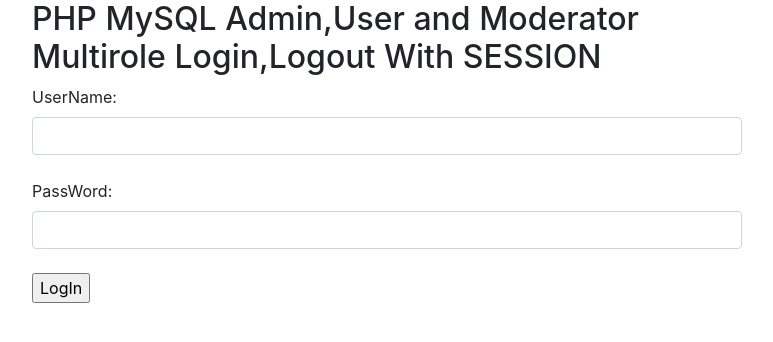
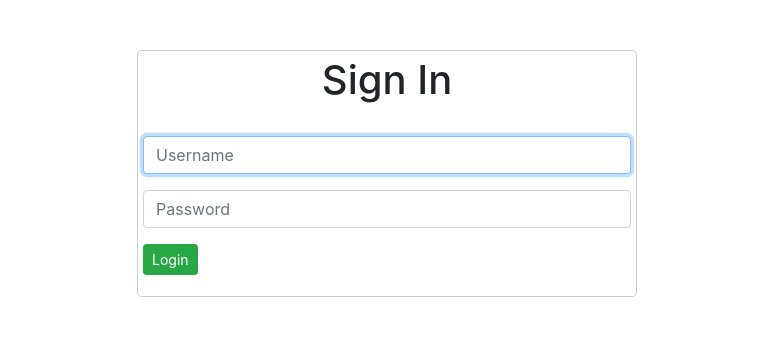
Before and after one commit to AdmirKaralic/crud, a PHP site: page / in a window 1280 px wide. Shown: the top 342 px of the page, without its empty margins (253-1026 px from the left). Run offline with PHP 8.4, Linux system fonts and the light colour scheme.

Commit message:
uradjeno stajliranje logina

```diff
--- a/index.php
+++ b/index.php
@@ -14,27 +14,40 @@ if(isset($_SESSION['login_user'])){
 
 ?>
 <html>
-<title>Welcome to nesto</title>
+<title>Welcome</title>
 <head>
 <!--<link rel="stylesheet" href="style.css" type="text/css"/>-->
 <link rel="stylesheet" href="https://maxcdn.bootstrapcdn.com/bootstrap/4.0.0/css/bootstrap.min.css" integrity="sha384-Gn5384xqQ1aoWXA+058RXPxPg6fy4IWvTNh0E263XmFcJlSAwiGgFAW/dAiS6JXm" crossorigin="anonymous">
 </head>
 <body>
-<div class="container">
-<div class="col-lg-8 offset-lg-2">
-<h2>PHP MySQL Admin,User and Moderator Multirole Login,Logout With SESSION</h2>
+<div class="container" style="margin-top:50px;">
+    <div class="col-md-12">
+    <div class="modal-dialog" style="margin-bottom:0">
+        <div class="modal-content" style="padding:5px;">
+                    <div class="panel-heading">
+                        <h1 class="panel-title text-center">Sign In</h1></br>
+                    </div>
+                    <div class="panel-body">
+                        <form role="form">
+                            <fieldset>
+                                <div class="form-group">
+                                    <input class="form-control" placeholder="Username" name="username" type="text" autofocus="">
+                                </div>
+                                <div class="form-group">
+                                    <input class="form-control" placeholder="Password" name="password" type="password" value="">
+                                </div>
 
-<form  method="POST" action="">
-<div class="form-group">
-<label>UserName:</label><br/>
-<input class="form-control" type="text" name="username"/><br/>
-<label>PassWord:</label><br/>
-<input class="form-control" type="password" name="password"/><br/>
-<input type="submit" name="submit" value="LogIn"/>
+                                <!-- Change this to a button or input when using this as a form -->
+                                <button class="btn btn-sm btn-success">Login</button>
+                            </fieldset>
+                        </form>
+                    </div>
+                </div>
+    </div>
 </div>
-</form>
+
 </div>
-</div>
+
 
 
 
```
